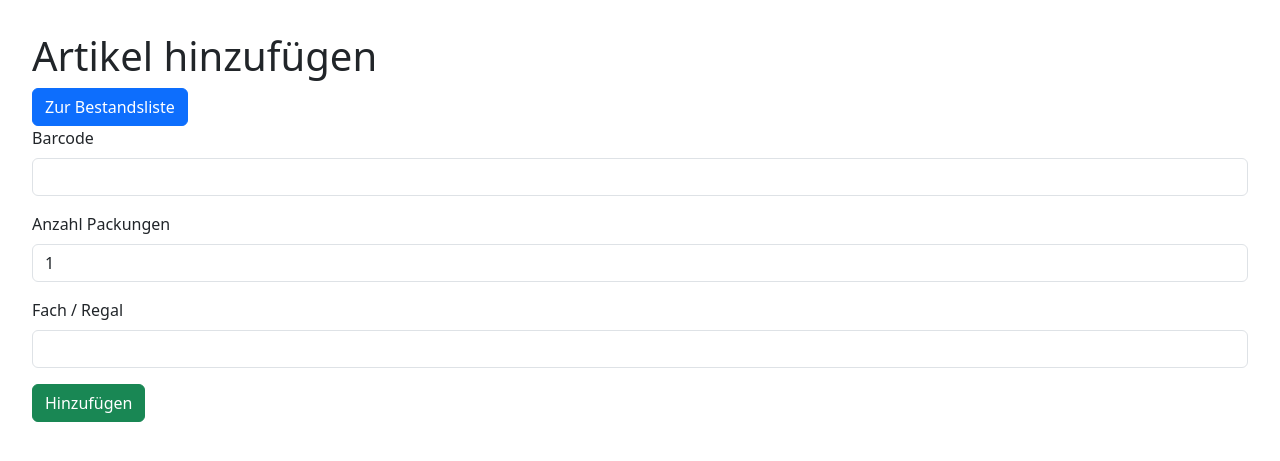
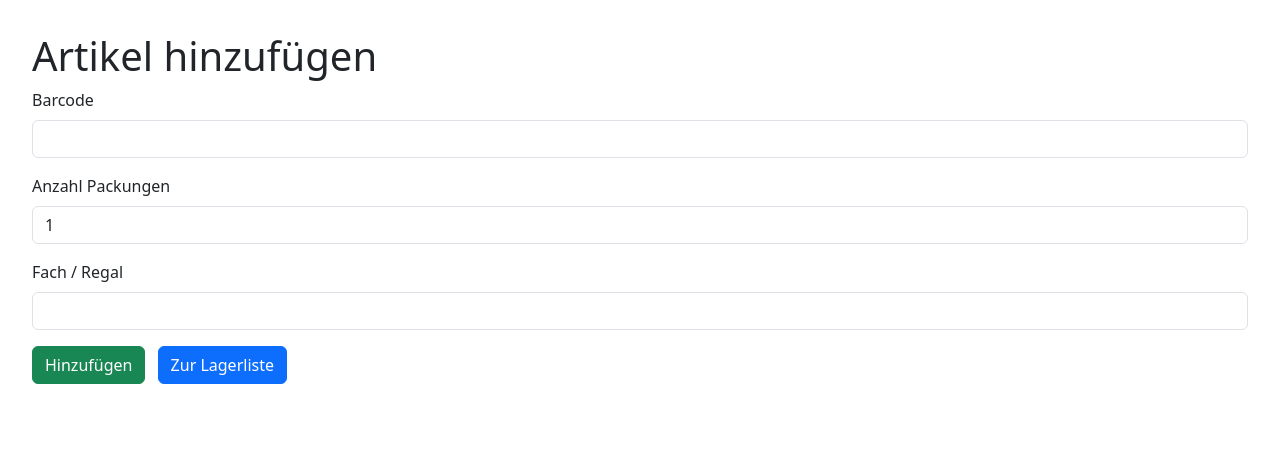
Before and after one commit to ualbano/kitchenstock, a Flask app: page /addview in a window 1280 px wide. Shown: the top 461 px of the page. Run offline with Flask 3, Linux system fonts and the light colour scheme; some libraries are stand-ins or nearby versions.

Commit message:
ui: Move all buttons to the buttom

```diff
--- a/templates/add.html
+++ b/templates/add.html
@@ -15,10 +15,6 @@
 <body>
   <h1>Artikel hinzufügen</h1>
 
-  <div class="top-buttons">
-    <a href="/items" class="btn btn-primary">Zur Bestandsliste</a>
-  </div>
-
   <form id="addForm">
     <div class="mb-3">
       <label for="barcode" class="form-label">Barcode</label>
@@ -33,6 +29,7 @@
       <input type="text" class="form-control" id="shelf">
     </div>
     <button type="submit" class="btn btn-success me-2"> Hinzufügen</button>
+    <a href="/items" class="btn btn-primary">Zur Lagerliste</a>
   </form>
 
   <div class="response" id="response"></div>
--- a/templates/delete.html
+++ b/templates/delete.html
@@ -15,10 +15,6 @@
 <body>
   <h1>Artikel löschen</h1>
 
-  <div class="top-buttons">
-    <a href="/items" class="btn btn-primary">Zur Bestandsliste</a>
-  </div>
-
   <form id="deleteForm">
     <div class="mb-3">
       <label for="barcode" class="form-label">Barcode</label>
@@ -33,6 +29,7 @@
       <input type="number" class="form-control" id="quantity" min="0" placeholder="z. B. 500">
     </div>
     <button type="submit" class="btn btn-danger">Löschen</button>
+    <a href="/items" class="btn btn-primary">Zur Lagerliste</a>
   </form>
 
   <div class="response" id="response"></div>
```
